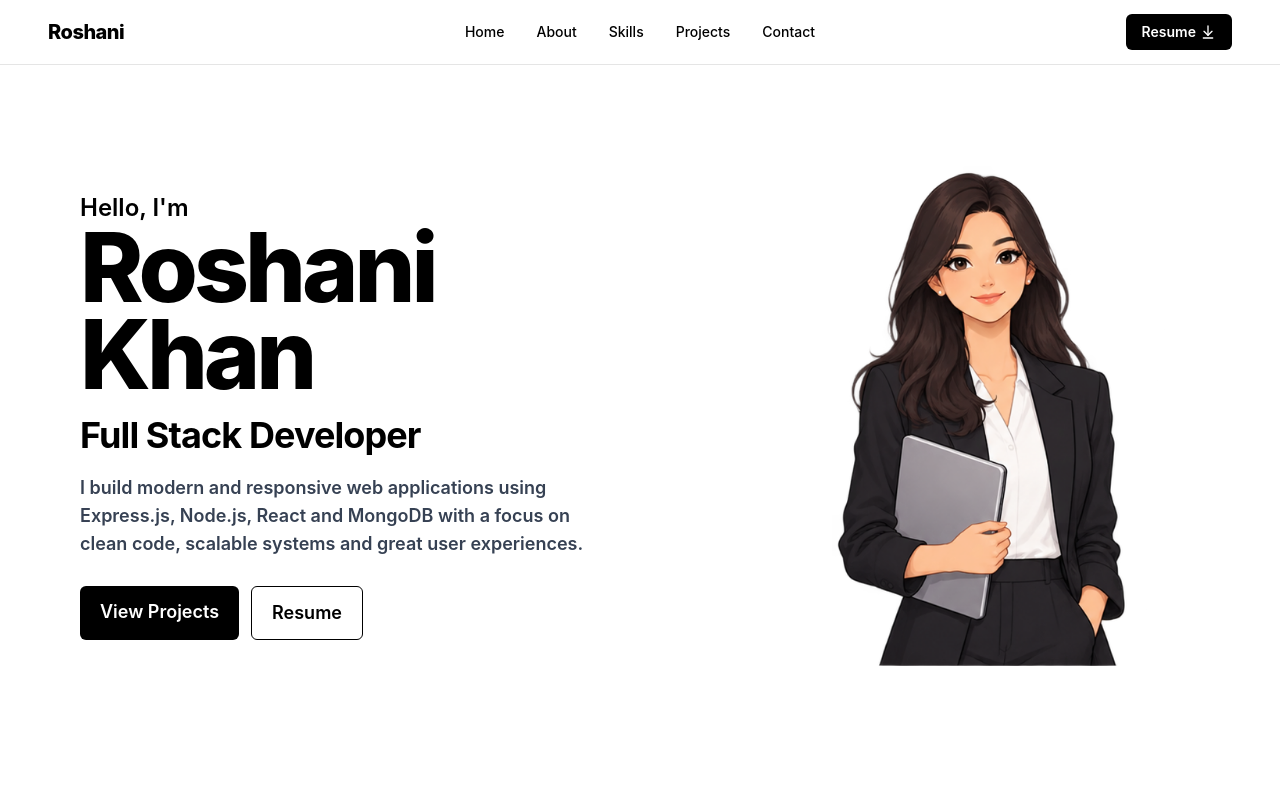
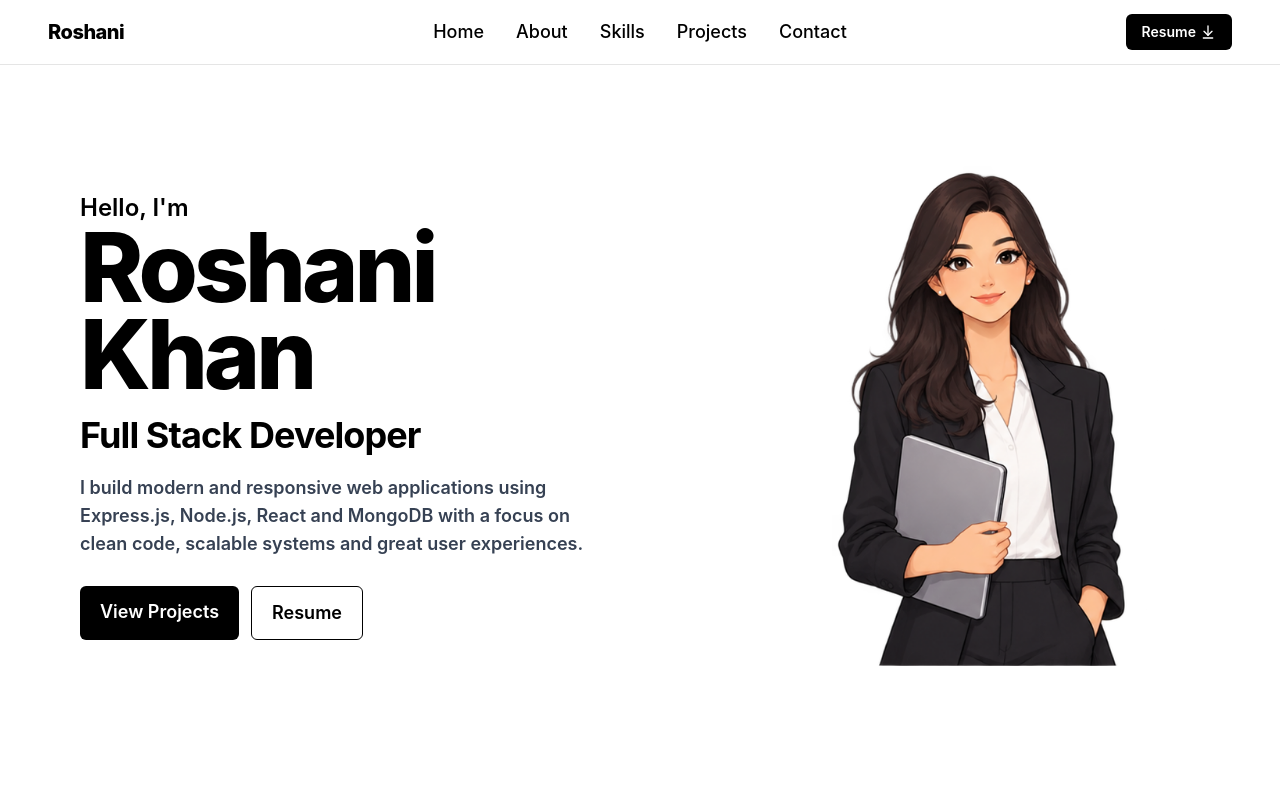
Before and after one commit to roshanikhan0409/Portfolio-Project, a React app: page / in a window 1280 px wide. Shown: the top 800 px of the page. Built offline with nearby package versions, Linux system fonts and the light colour scheme; the HTML template or start-up script is replaced by a standard one.

Commit message:
added styling in navbar

```diff
--- a/src/components/Navbar.jsx
+++ b/src/components/Navbar.jsx
@@ -2,7 +2,7 @@ import { useState } from "react";
 import { ArrowDownToLine, Menu, X  } from "lucide-react";
 export default function Navbar(){
     const [isOpen, setIsOpen] = useState(false);
-    const navLink = "relative text-sm font-medium transition-colors duration-300 hover:text-neutral-500 after:absolute after:left-0 after:-bottom-2 after:h-[1px] after:w-0 after:bg-black after:transition-all after:duration-300 hover:after:w-full";
+    const navLink = "relative text-lg font-medium transition-colors duration-300 hover:text-neutral-500 after:absolute after:left-0 after:-bottom-2 after:h-[1px] after:w-0 after:bg-black after:transition-all after:duration-300 hover:after:w-full";
     return(
         <nav className="fixed top-0 left-0 w-full z-50 bg-white/80 backdrop-blur-md border-b border-neutral-200">
             <div className="max-w-8xl mx-auto px-4 md:px-10 lg:px-12 h-16 flex items-center justify-between">
@@ -64,7 +64,7 @@ export default function Navbar(){
 
             </div>
             {isOpen && (
-                <div className="md:hidden border-t border-neutral-200 bg-white">
+                <div className="md:hidden border-t border-neutral-200 bg-white flex flex-end max-w-[200px]">
                     <div className="px-6 py-5 flex flex-col gap-5">
                         <a
                             href="#home"
@@ -104,7 +104,7 @@ export default function Navbar(){
                         <a
                             href="/resume.pdf"
                             download
-                            className="flex items-center justify-center gap-2 bg-black text-white px-4 py-3 rounded-md text-sm font-semibold"
+                            className="flex max-w-[100px] items-center justify-center gap-2 bg-black text-white px-4 py-3 rounded-md text-sm font-semibold"
                         >
                             Download Resume
                             <ArrowDownToLine size={16} />
```
